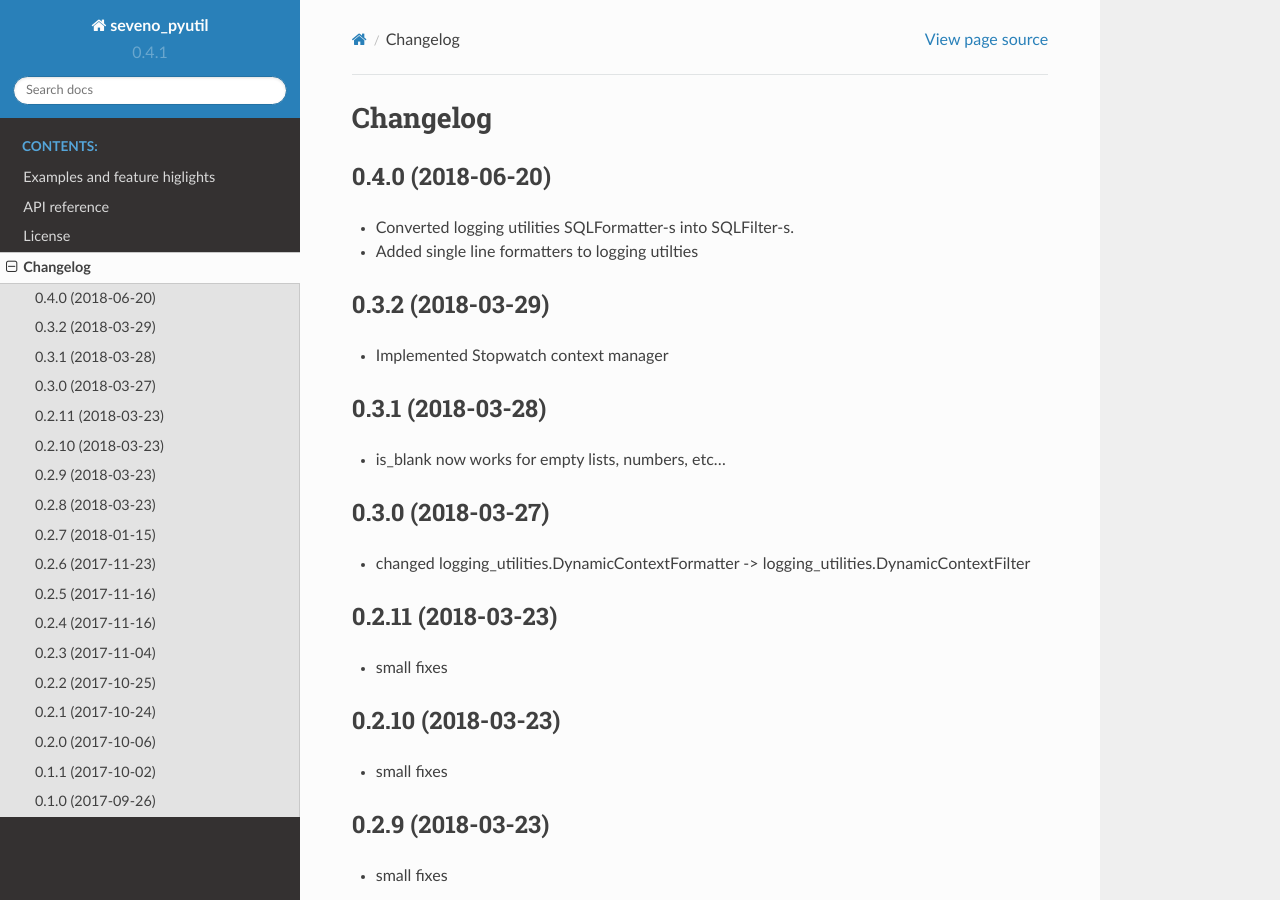
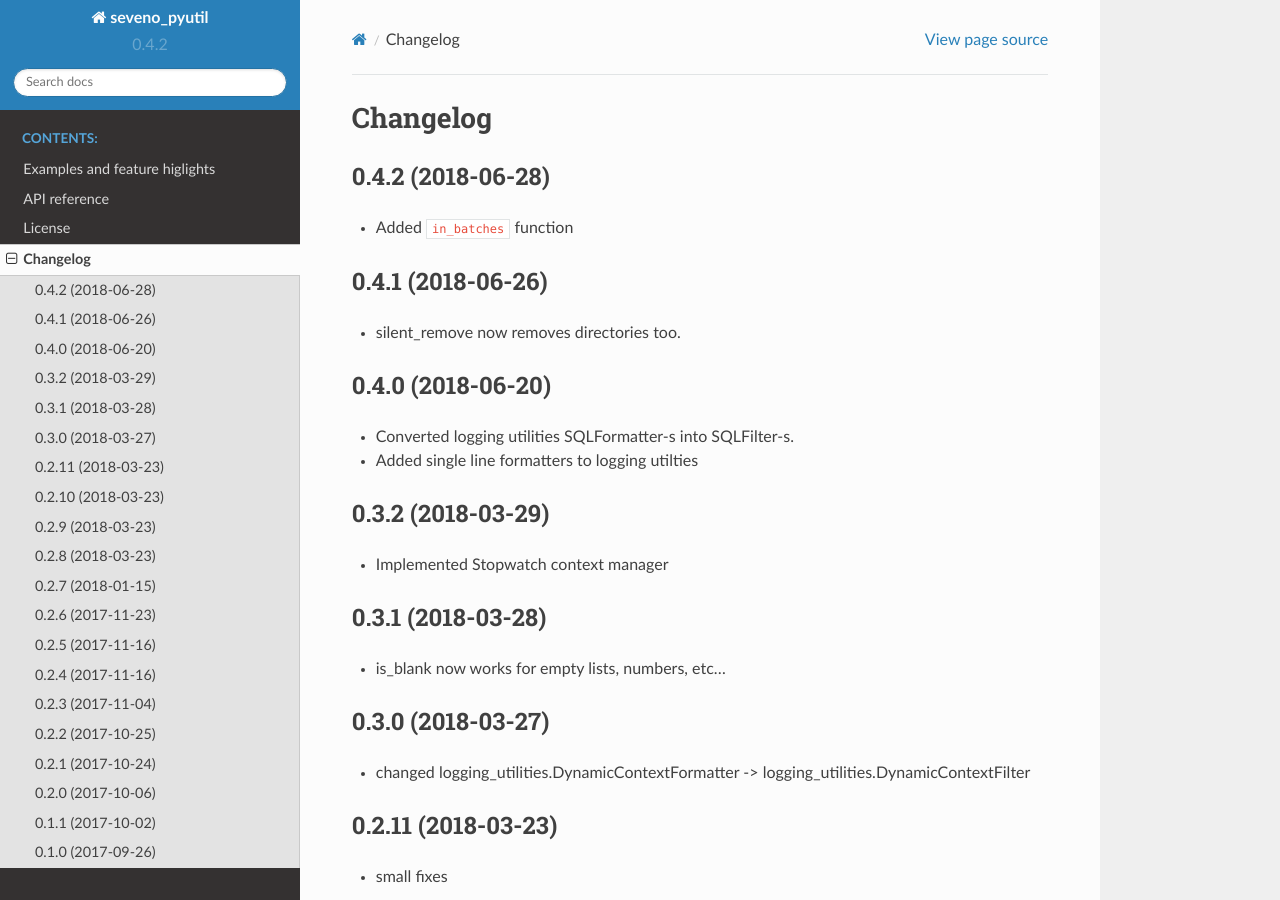
Before and after one commit to tadams42/seveno_pyutil, a Sphinx documentation site: the page built from docs/changelog.rst, in a window 1280 px wide and 900 px high. Built offline with Sphinx 7.4.7 and the Read the Docs theme 2.0.0, drawn with Linux system fonts in a browser that asks for light colours.

Commit message:
Bump version: 0.4.1 → 0.4.2

```diff
--- a/CHANGELOG.md
+++ b/CHANGELOG.md
@@ -1,4 +1,12 @@
 # Changelog
+
+## 0.4.2 (2018-06-28)
+
+* Added `in_batches` function
+
+## 0.4.1 (2018-06-26)
+
+* silent_remove now removes directories too.
 
 ## 0.4.0 (2018-06-20)
 
--- a/docs/conf.py
+++ b/docs/conf.py
@@ -70,7 +70,7 @@ copyright = ", ".join(str(y) for y in range(2017, datetime.now().year + 1)) + ',
 # |version| and |release|, also used in various other places throughout the
 # built documents.
 #
-version = release = '0.4.1'
+version = release = '0.4.2'
 
 # The language for content autogenerated by Sphinx. Refer to documentation
 # for a list of supported languages.
--- a/setup.cfg
+++ b/setup.cfg
@@ -1,5 +1,5 @@
 [bumpversion]
-current_version = 0.4.1
+current_version = 0.4.2
 
 [bdist_wheel]
 universal = 1
--- a/setup.py
+++ b/setup.py
@@ -25,7 +25,7 @@ def read(*names, **kwargs):
 
 setup(
     name="seveno_pyutil",
-    version='0.4.1',
+    version='0.4.2',
     license='MIT',
     description="Various unsorted Python utilities",
     long_description='%s\n%s' % (
--- a/src/seveno_pyutil/__init__.py
+++ b/src/seveno_pyutil/__init__.py
@@ -1,4 +1,4 @@
-__version__ = '0.4.1'
+__version__ = '0.4.2'
 
 import logging
 import sys
```
Also changed, not shown: README.md (+1 -1 lines).
